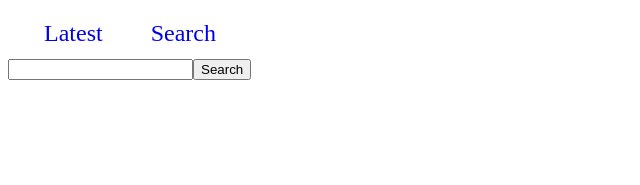
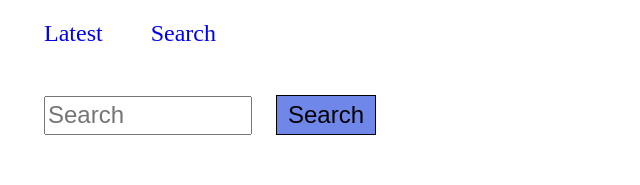
Before and after one commit to evmcco/newstory-assessment, a React (Create React App) app: page /search in a window 1280 px wide. Shown: the top 185 px of the page, without its empty margins (0-640 px from the left). Built offline with nearby package versions, Linux system fonts and the light colour scheme.

Commit message:
search styling

```diff
--- a/src/App.js
+++ b/src/App.js
@@ -7,7 +7,7 @@ import Search from "./Search";
 function App() {
   return (
     <Router>
-      <Route path="/latest" exact component={Latest} />
+      <Route path="/" exact component={Latest} />
       <Route path="/search" exact component={Search} />
     </Router>
   );
--- a/src/Header.js
+++ b/src/Header.js
@@ -6,7 +6,7 @@ function Header() {
     <>
       <div className="header">
         <span className="latest">
-          <a href="/latest">Latest</a>
+          <a href="/">Latest</a>
         </span>
         <span href="/search" className="search">
           <a href="/search">Search</a>
--- a/src/Search.js
+++ b/src/Search.js
@@ -1,4 +1,6 @@
 import React, { Component } from "react";
+
+import "./stylesheets/Search.css";
 
 import Header from "./Header";
 
@@ -16,18 +18,24 @@ class Search extends Component {
 
   searchComic = async () => {
     const url = `https://xkcd.now.sh/?comic=${this.state.searchText}`;
+    try {
       const response = await fetch(url);
       const comicData = await response.json();
       this.setState({
         comicData
       });
+    } catch {
+      window.alert("Comic not found 😭 Please try again.");
+    }
   };
 
   render() {
     return (
       <>
         <Header></Header>
+        <div className="searchForm">
           <input
+            placeholder="Search"
             onChange={this.handleSearchChange}
             className="searchInput"
             type="text"
@@ -36,6 +44,7 @@ class Search extends Component {
           <button onClick={this.searchComic} className="searchSubmit">
             Search
           </button>
+        </div>
         {!!this.state.comicData ? (
           <img className="searchImage" src={this.state.comicData.img}></img>
         ) : null}
--- a/src/stylesheets/Search.css
+++ b/src/stylesheets/Search.css
@@ -0,0 +1,37 @@
+.searchForm {
+  align-items: center;
+  display: flex;
+  /* flex-direction: column; */
+  margin: 36px;
+  /* width: 400px; */
+}
+
+.searchInput {
+  font-size: 1.5rem;
+  height: 33px;
+  margin-right: 24px;
+  width: 200px;
+}
+
+.searchSubmit {
+  background-color: rgba(80, 108, 230, 0.815);
+  border: 1px solid black;
+  font-size: 1.5rem;
+  height: 40px;
+  transition: 0.25s;
+  width: 100px;
+}
+
+.searchSubmit:hover {
+  box-shadow: 5px 5px 5px black;
+}
+
+.searchSubmit:active {
+  transform: scale(0.95);
+}
+
+.searchImage {
+  margin: 24px 0 0 36px;
+  max-width: 1000px;
+  width: 90%;
+}
```
Lines whose indentation alone changed are shown as unchanged.
